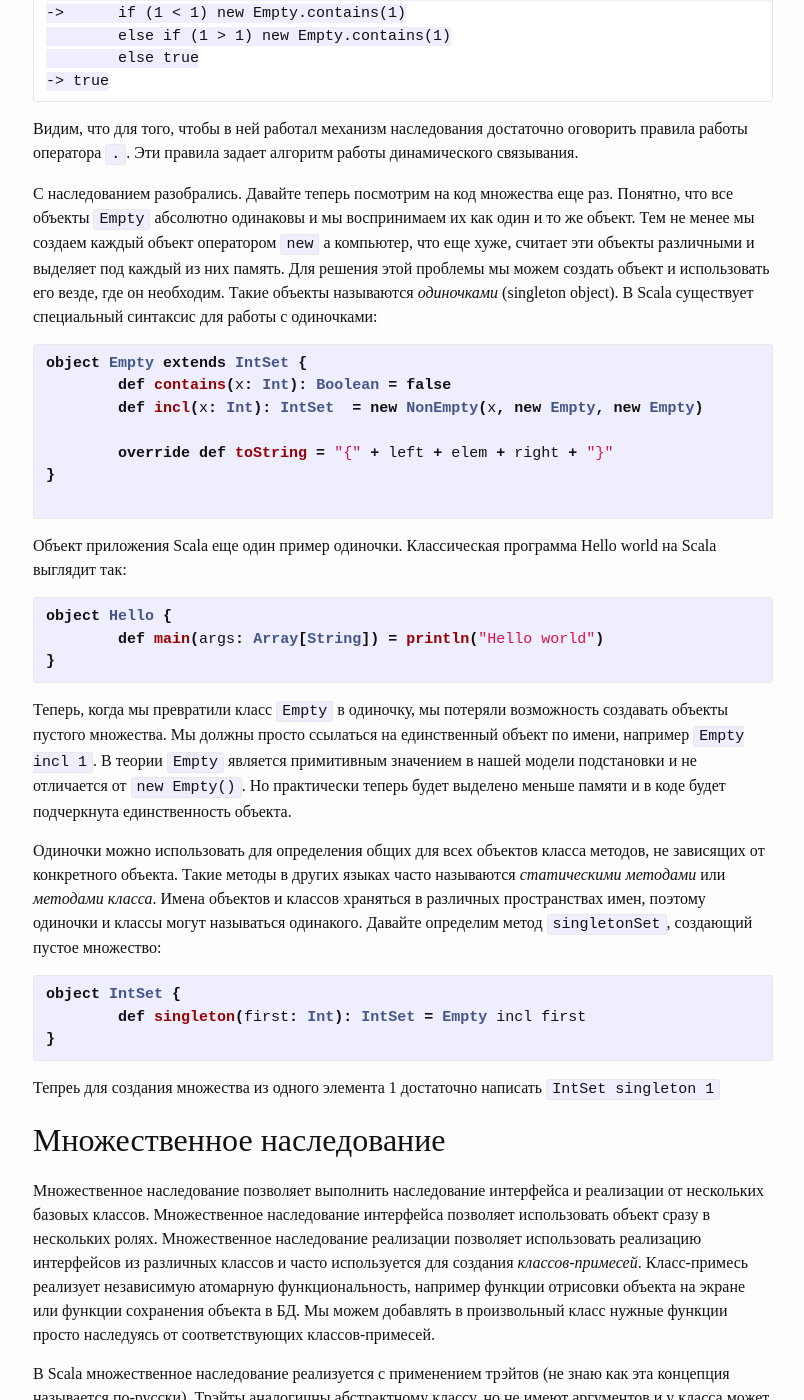
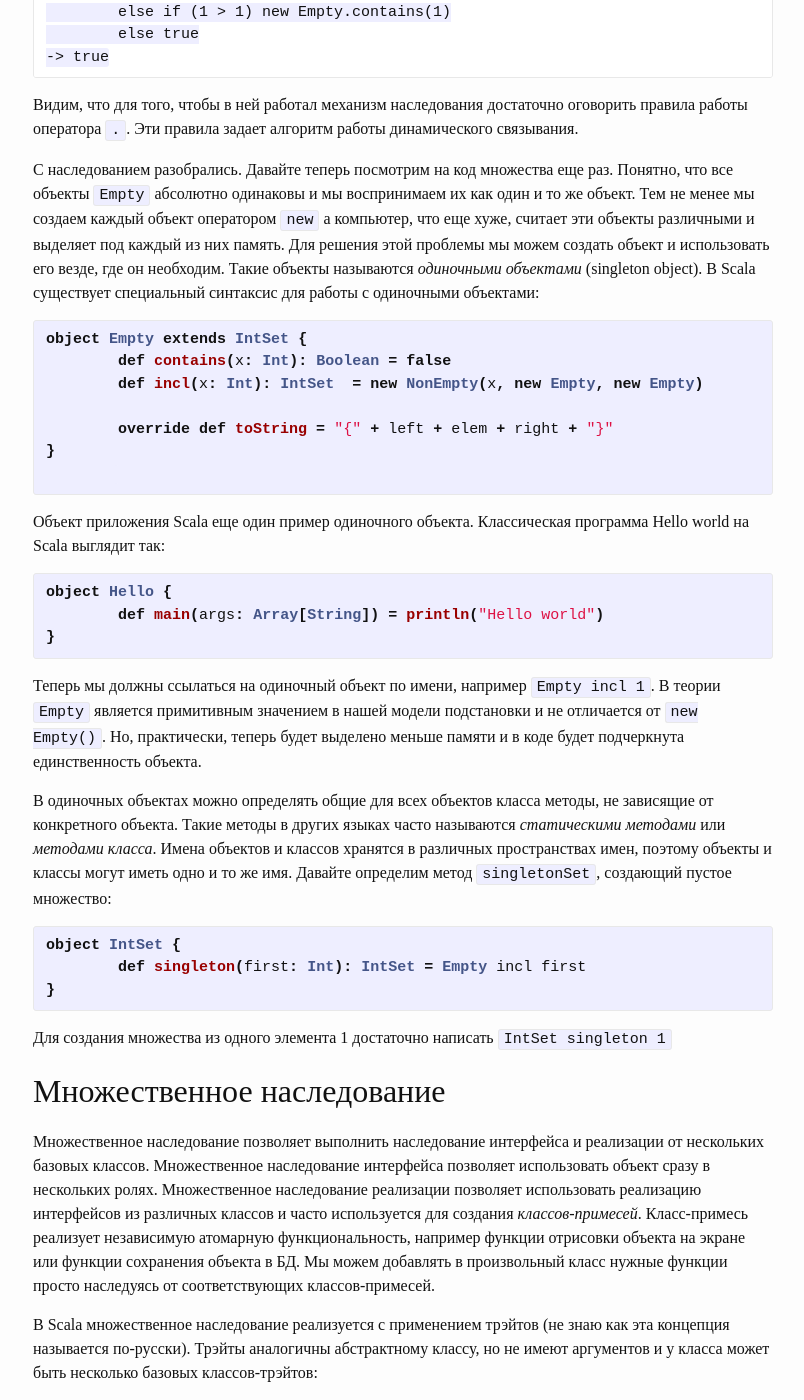
Before and after one commit to bavadim/bavadim.github.io, a Jekyll site: the page built from _posts/2015-01-25-Notes-about-FP.markdown, in a window 1280 px wide and 1400 px high, scrolled down 3053 px. Shown: the whole window, without its empty margins (237-1041 px from the left). Built offline with Jekyll 4.4.1, drawn with Linux system fonts in a browser that asks for light colours; some web fonts are replaced; comment, search, counter and statistics services are not loaded; some of the changed text lies outside the part shown.

Commit message:
append article 3

```diff
--- a/_posts/2015-01-25-Notes-about-FP.markdown
+++ b/_posts/2015-01-25-Notes-about-FP.markdown
@@ -88,7 +88,7 @@
 
 Видим, что для того, чтобы в ней работал механизм наследования достаточно оговорить правила работы оператора `.`. Эти правила задает алгоритм работы динамического связывания.
 
-С наследованием разобрались. Давайте теперь посмотрим на код множества еще раз. Понятно, что все объекты `Empty` абсолютно одинаковы и мы воспринимаем их как один и то же объект. Тем не менее мы создаем каждый объект оператором `new` а компьютер, что еще хуже, считает эти объекты различными и выделяет под каждый из них память. Для решения этой проблемы мы можем создать объект и использовать его везде, где он необходим. Такие объекты называются *одиночками* (singleton object). В Scala существует специальный синтаксис для работы с одиночками:
+С наследованием разобрались. Давайте теперь посмотрим на код множества еще раз. Понятно, что все объекты `Empty` абсолютно одинаковы и мы воспринимаем их как один и то же объект. Тем не менее мы создаем каждый объект оператором `new` а компьютер, что еще хуже, считает эти объекты различными и выделяет под каждый из них память. Для решения этой проблемы мы можем создать объект и использовать его везде, где он необходим. Такие объекты называются *одиночными объектами* (singleton object). В Scala существует специальный синтаксис для работы с одиночными объектами:
 
 {% highlight scala %}
 
@@ -101,7 +101,7 @@
 
 {% endhighlight %}
 
-Объект приложения Scala еще один пример одиночки. Классическая программа Hello world на Scala выглядит так:
+Объект приложения Scala еще один пример одиночного объекта. Классическая программа Hello world на Scala выглядит так:
 
 {% highlight scala %}
 
@@ -111,9 +111,9 @@
 
 {% endhighlight %}
 
-Теперь, когда мы превратили класс `Empty` в одиночку, мы потеряли возможность создавать объекты пустого множества. Мы должны просто ссылаться на единственный объект по имени, например `Empty incl 1`. В теории `Empty` является примитивным значением в нашей модели подстановки и не отличается от `new Empty()`. Но практически теперь будет выделено меньше памяти и в коде будет подчеркнута единственность объекта.
+Теперь мы должны ссылаться на одиночный объект по имени, например `Empty incl 1`. В теории `Empty` является примитивным значением в нашей модели подстановки и не отличается от `new Empty()`. Но, практически, теперь будет выделено меньше памяти и в коде будет подчеркнута единственность объекта.
 
-Одиночки можно использовать для определения общих для всех объектов класса методов, не зависящих от конкретного объекта. Такие методы в других языках часто называются *статическими методами* или *методами класса*. Имена объектов и классов храняться в различных пространствах имен, поэтому одиночки и классы могут называться одинакого. Давайте определим метод `singletonSet`, создающий пустое множество:
+В одиночных объектах можно определять общие для всех объектов класса методы, не зависящие от конкретного объекта. Такие методы в других языках часто называются *статическими методами* или *методами класса*. Имена объектов и классов хранятся в различных пространствах имен, поэтому объекты и классы могут иметь одно и то же имя. Давайте определим метод `singletonSet`, создающий пустое множество:
 
 {% highlight scala %}
 
@@ -123,7 +123,7 @@
 
 {% endhighlight %}
 
-Тепреь для создания множества из одного элемента 1 достаточно написать `IntSet singleton 1`
+Для создания множества из одного элемента 1 достаточно написать `IntSet singleton 1`
 
 ## Множественное наследование
 
@@ -202,7 +202,9 @@
 
 {% endhighlight %}
 
-Теперь давайте подумаем, как научить наш список работать с логическими значениями. Можно просто поменять `Int` на `Boolean`, алгоритмы методов от этого не изменятся! В такой ситуации лучшим решением будет метод описывающий алгоритм, обобщенный для всех возможных типов. Такой метод будет обладать параметрическим полиморфизмом. Scala поддерживает параметрический полиморфизм с помощью специальной синтаксической конструкции:
+В примере методы `head` и `tail` класса `Nil` выглядят необычно. Во-первых их реализации демонстрируют как бросать [исключения](https://ru.wikipedia.org/wiki/%D0%9E%D0%B1%D1%80%D0%B0%D0%B1%D0%BE%D1%82%D0%BA%D0%B0_%D0%B8%D1%81%D0%BA%D0%BB%D1%8E%D1%87%D0%B5%D0%BD%D0%B8%D0%B9) в Scala. Во-вторых они возвращают не тот же тип, что методы базового класса. `Nothing` - является подклассом всех возможных классов (в следующем разделе поговорим об этом). Поддержка полиморфизма в Scala распространяется и на возвращаемые значения. Тип возвращаемого значения может быть подклассом типа метода в базовом классе. Поэтому  `head` и `tail` класса `Nil` вполне законно переопределяют методы из `IntList`
+
+Теперь давайте подумаем, как научить наш список работать с логическими значениями. Можно просто поменять `Int` на `Boolean`, алгоритмы методов от этого не изменятся! В такой ситуации лучшим решением будет метод обобщенный для всех возможных типов. Такой метод будет обладать параметрическим полиморфизмом. Scala поддерживает параметрический полиморфизм с помощью специальной синтаксической конструкции:
 
 {% highlight scala %}
 
```
Also changed, not shown: other parts of _posts/2015-01-25-Notes-about-FP.markdown (+9 -7 lines).
